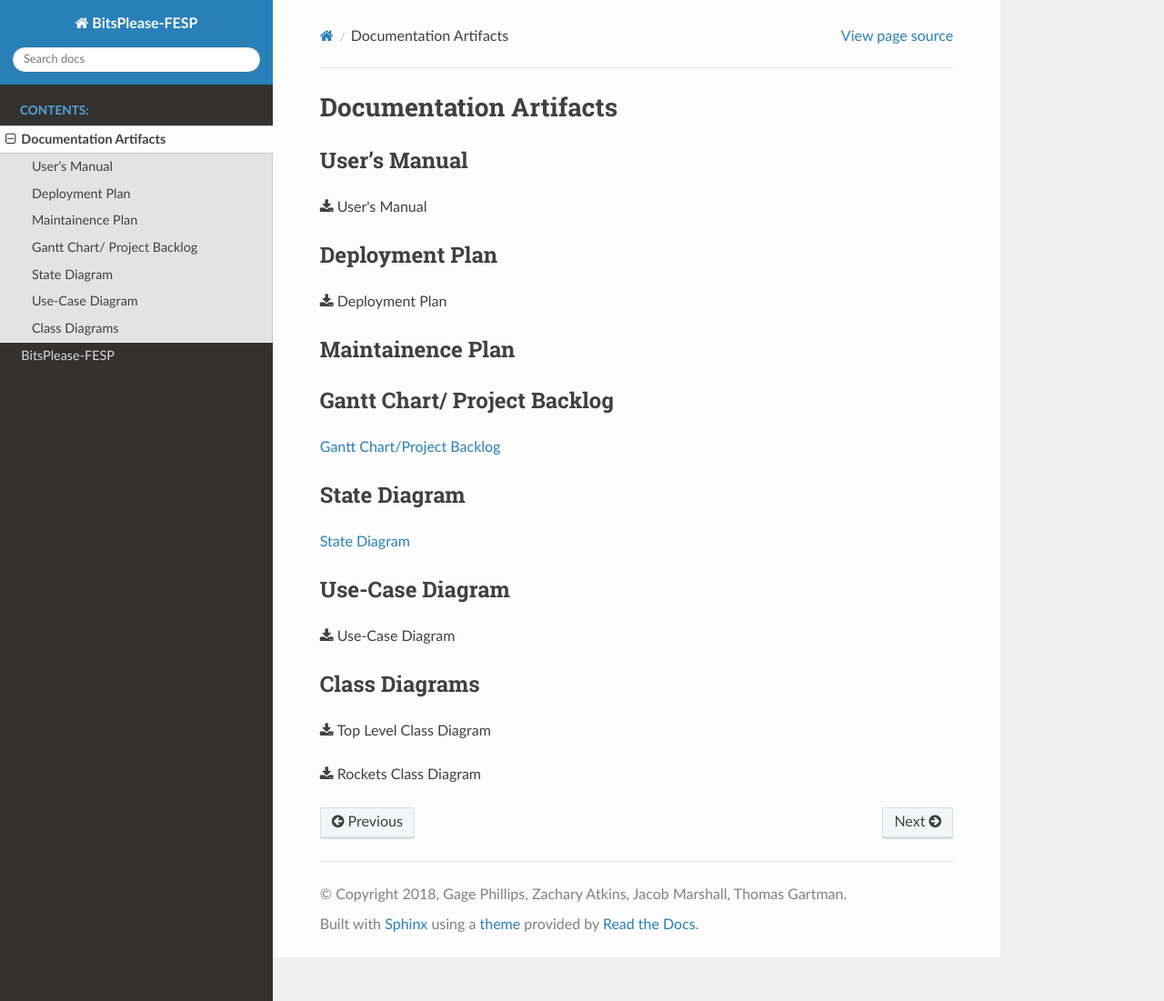
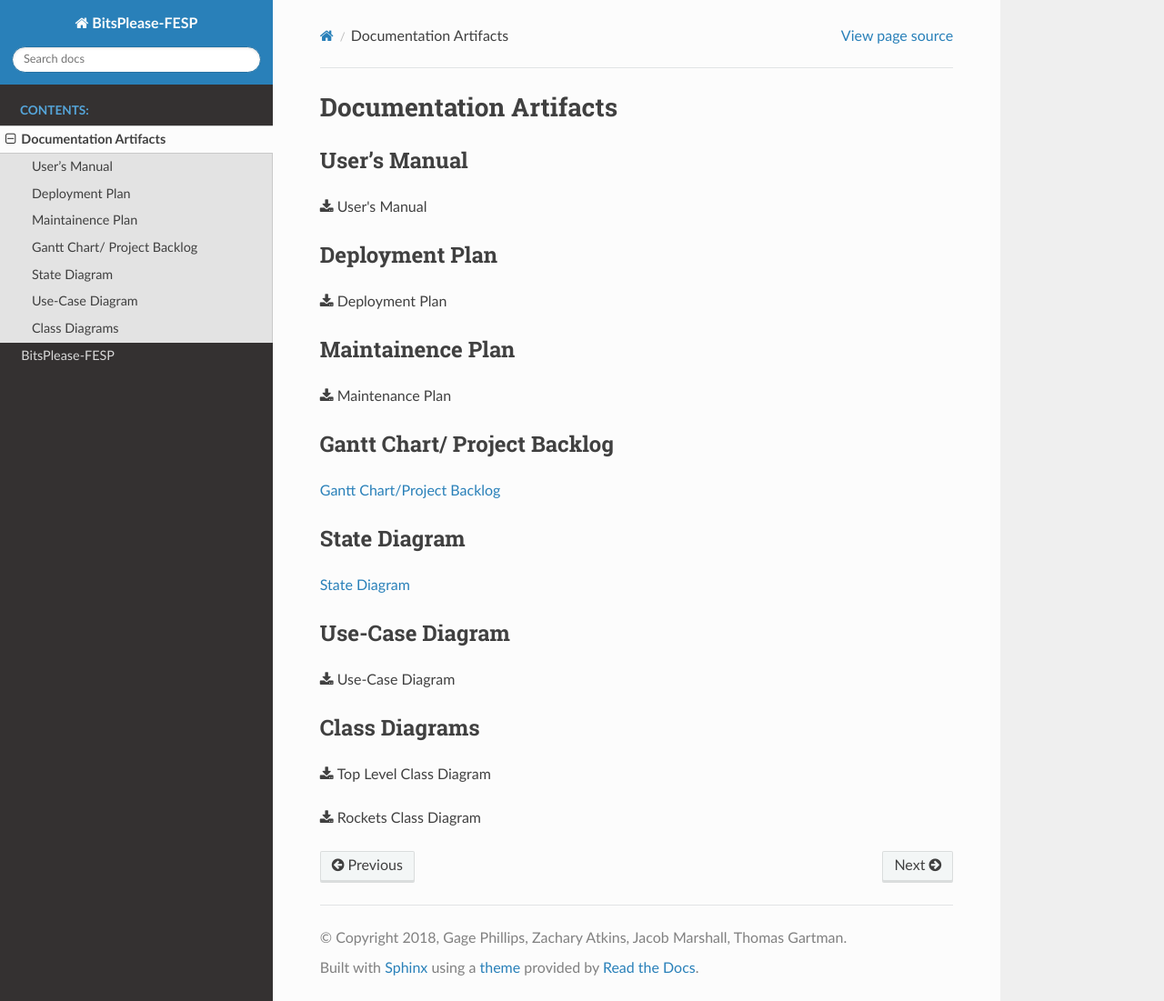
Before and after one commit to zatkins-dev/BitsPlease-FESP, a Sphinx documentation site: the page built from docs/source/documentation.rst, in a window 1280 px wide and 1101 px high. Shown: the whole window at 91% size. Built offline with Sphinx 7.4.7 and the Read the Docs theme 2.0.0, drawn with Linux system fonts in a browser that asks for light colours.

Commit message:
Added final docs

```diff
--- a/docs/source/documentation.rst
+++ b/docs/source/documentation.rst
@@ -11,6 +11,7 @@ Deployment Plan
 
 Maintainence Plan
 -----------------
+:download:`Maintenance Plan <BitsPleaseProject4MaintenancePlan.pdf>`
 
 Gantt Chart/ Project Backlog
 -----------------------------
```
Also changed, not shown: 3 other files.
